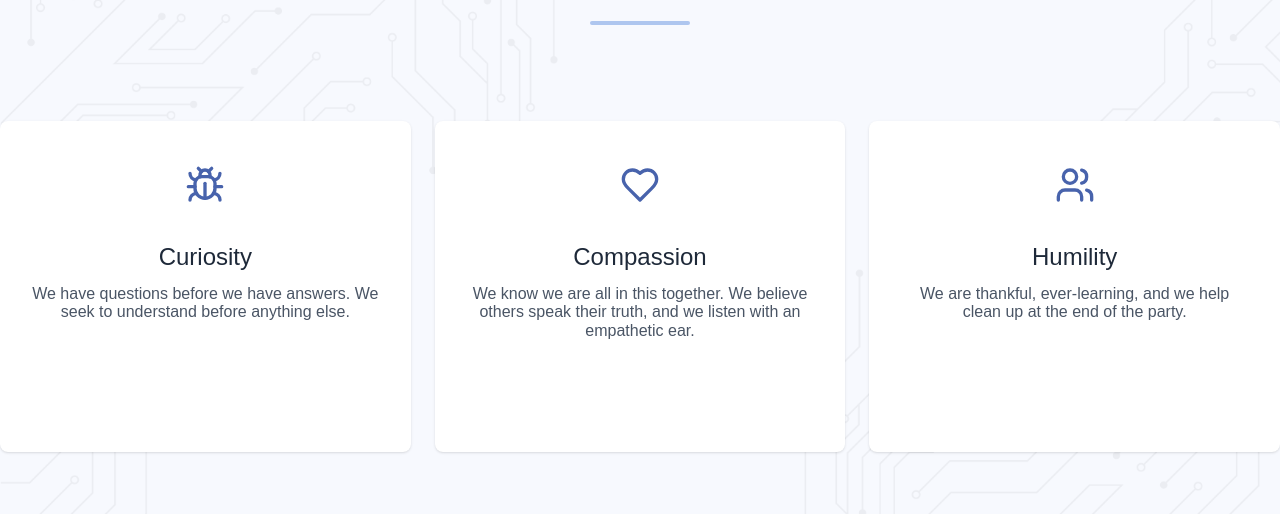
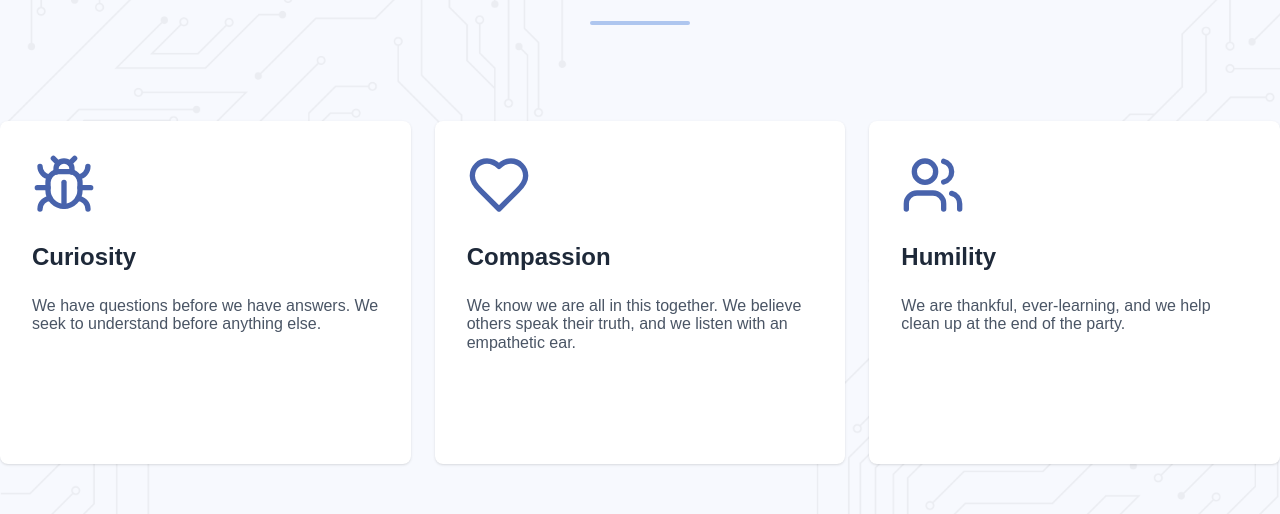
Before and after one commit to milonahmedshuvo/web-app-sam-taneja, a Next.js app: page /deelnews/aboutus in a window 1280 px wide. Shown: the part 860-1374 px from the top of the page. Built offline with nearby package versions, Linux system fonts and the light colour scheme.

Commit message:
mission vission section code modify

```diff
--- a/src/components/deelnews/aboutus/valuesCard/valuesCard.tsx
+++ b/src/components/deelnews/aboutus/valuesCard/valuesCard.tsx
@@ -8,12 +8,16 @@ interface ValuesCardProps {
 
 export function ValuesCard({ title, description, icon: Icon }: ValuesCardProps) {
   return (
-    <div className="bg-white p-8 rounded-lg shadow-sm flex flex-col items-center text-center pb-24">
+    <div  className="bg-white p-8 rounded-lg shadow-sm flex flex-col pb-24">
       <div className="w-16 h-16 rounded-full bg-white flex items-center justify-center mb-6">
-        <Icon className="w-10 h-10 text-[#4863AC]" />
+        <Icon className="w-20 h-20 text-[#4863AC]" />
       </div>
-      <h2 className="text-2xl font-bold text-gray-800 mb-4">{title}</h2>
-      <p className="text-gray-600">{description}</p>
+
+
+      <div>
+          <h2 className="text-2xl !font-bold text-gray-800 !mb-6">{title}</h2>
+           <p className="text-gray-600">{description}</p>
+      </div>
     </div>
   )
 }
```
